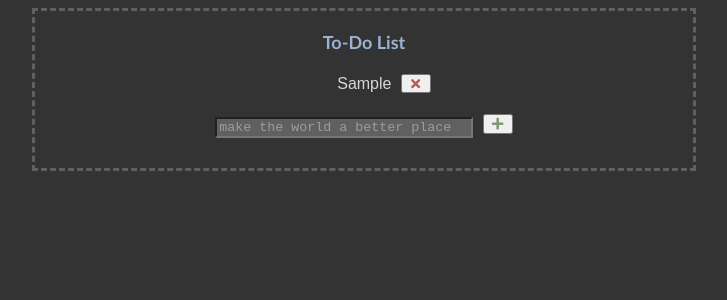
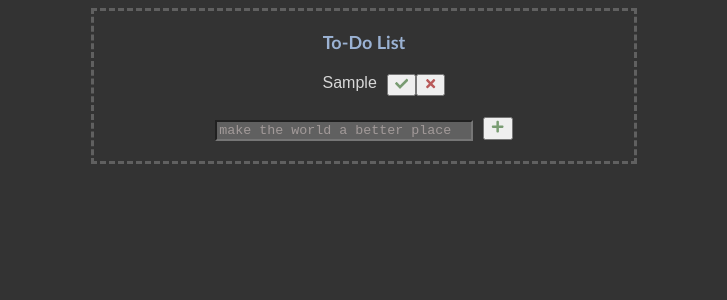
Before and after one commit to mkoelbel/react_todo_app, a React (Create React App) app: page / in a window 1280 px wide. Both pictures are taken after typing "Sample" into the empty fields and a click on the button 773 px from the left and 78 px from the top of the page. Shown: the top 300 px of the page, without its empty margins (276-1003 px from the left). Built offline with nearby package versions, Linux system fonts and the light colour scheme.

Commit message:
add 'completed' button; add comments to CSS

```diff
--- a/src/components/TodoItem.js
+++ b/src/components/TodoItem.js
@@ -1,11 +1,12 @@
 import React, { useState } from 'react';
-import { FaTimes } from 'react-icons/fa';
+import { FaCheck, FaTimes } from 'react-icons/fa';
 import { IoMdReturnRight } from 'react-icons/io';
 import '../styles.css';
 
 function TodoItem ({ index, todo, onEdit, onDelete }) {
     const [newTodo, setNewTodo] = useState(todo);
     const [isEditing, setIsEditing] = useState(false);
+    const [isCompleted, setIsCompleted] = useState(false);
 
     const handleEdit = () => {
         setNewTodo(todo);
@@ -21,6 +22,10 @@ function TodoItem ({ index, todo, onEdit, onDelete }) {
         setIsEditing(false);
     };
 
+    const toggleIsCompleted = () => {
+        setIsCompleted(!isCompleted);
+    };
+
     return (
         <div>
             {isEditing ? (
@@ -30,7 +35,13 @@ function TodoItem ({ index, todo, onEdit, onDelete }) {
                 </form>
             ) : (
                 <li className="todo-item">
-                    <div onClick={handleEdit} className="todo-text">{todo}</div>
+                    <div
+                        onClick={handleEdit}
+                        className={`todo-text ${isCompleted ? "todo-completed" : ""}`}
+                    >
+                        {todo}
+                    </div>
+                    <button onClick={toggleIsCompleted}><FaCheck className="button done-icon"/></button>
                     <button onClick={onDelete}><FaTimes className="button delete-icon"/></button>
                 </li>
             )}
--- a/src/styles.css
+++ b/src/styles.css
@@ -9,35 +9,35 @@
 }
 
 .App {
+  max-width: 500px; /* Width of the box */
+  margin: 0 auto; /* Center the container horizontally */
+  padding: 20px; /* Padding between border and UI elements */
   border-style: dashed;
   border-color: var(--custom-medium-gray);
-  margin-left: 300px;
-  margin-right: 300px;
-  padding-bottom: 30px;
 }
 
 header {
-  text-align: center;
   color: var(--custom-blue);
   font-family: 'Trebuchet MS', 'Lucida Sans Unicode', 'Lucida Grande', 'Lucida Sans', Arial, sans-serif;
   font-weight: bold;
   font-size: large;
-  padding-top: 20px;
-  padding-bottom: 0px;
 }
 
 /* Todo List */
 .todo-item {
-  display: flex;
-  align-items: center;
+  display: flex; /* Display todo elements side-by-side */
   justify-content: center;
-  padding: 5px;
+  padding: 5px; /* Spacing between each todo item (only care about the vertical spacing) */
 }
 
 .todo-text {
   font-family: Arial, Helvetica, sans-serif;
   color: var(--custom-off-white);
-  margin-right: 10px;
+  margin-right: 10px; /* Spacing between todo text and buttons */
+}
+
+.todo-completed {
+  text-decoration: line-through;
 }
 
 /* Input Text Boxes */
@@ -46,7 +46,7 @@ input {
   background-color: var(--custom-medium-gray);
   color: var(--custom-off-white);
   font-family: 'Courier New', Courier, monospace;
-  margin-right: 10px;
+  margin-right: 10px; /* Spacing between input box and buttons */
 }
 
 input::placeholder {
@@ -55,7 +55,6 @@ input::placeholder {
 
 /* Button Icons */
 .button {
-  display: flex;
 }
 
 .add-icon {
@@ -69,3 +68,7 @@ input::placeholder {
 .save-icon {
   color: var(--custom-green);
 }
+
+.done-icon {
+  color: var(--custom-green);
+}
```
